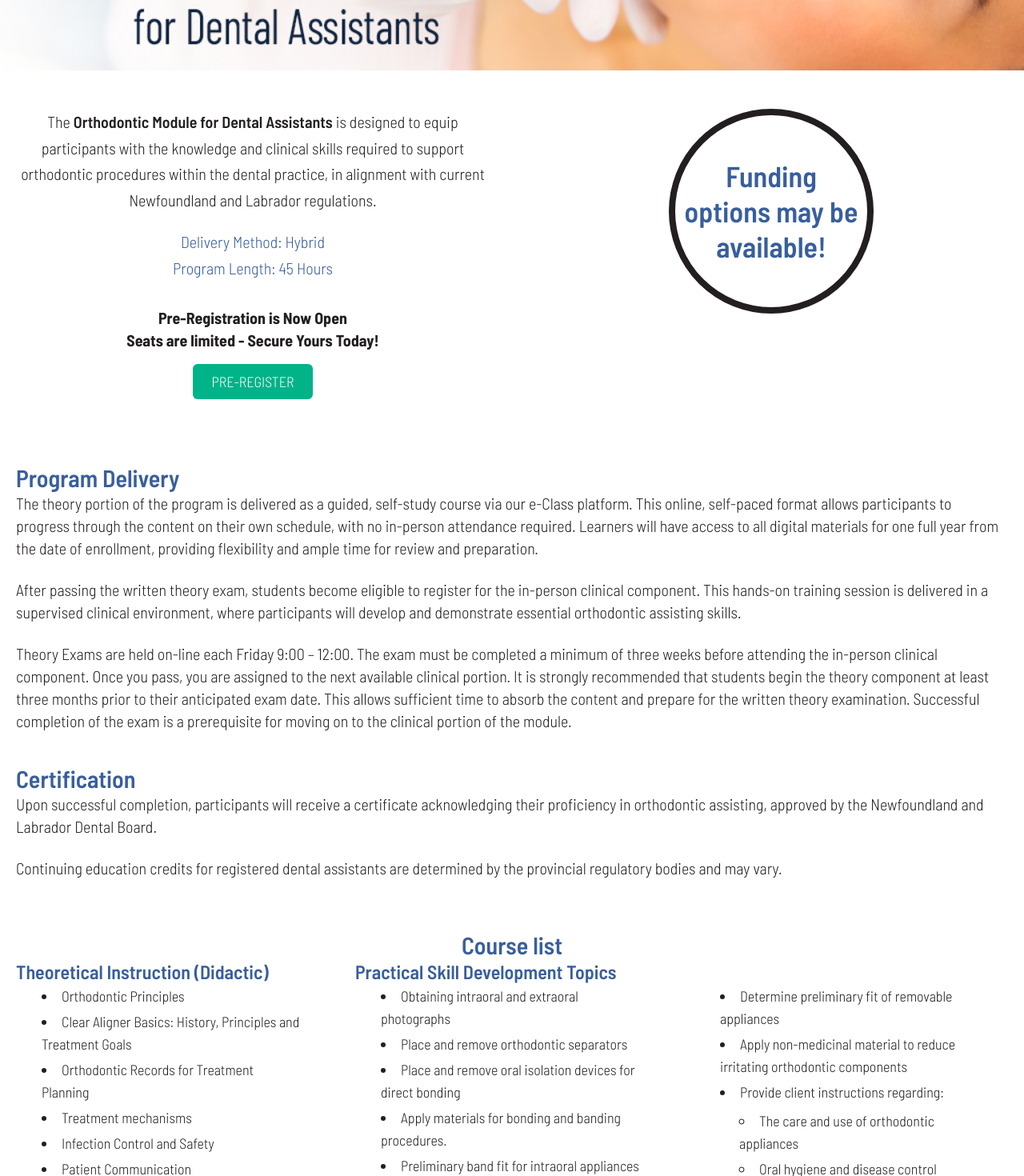
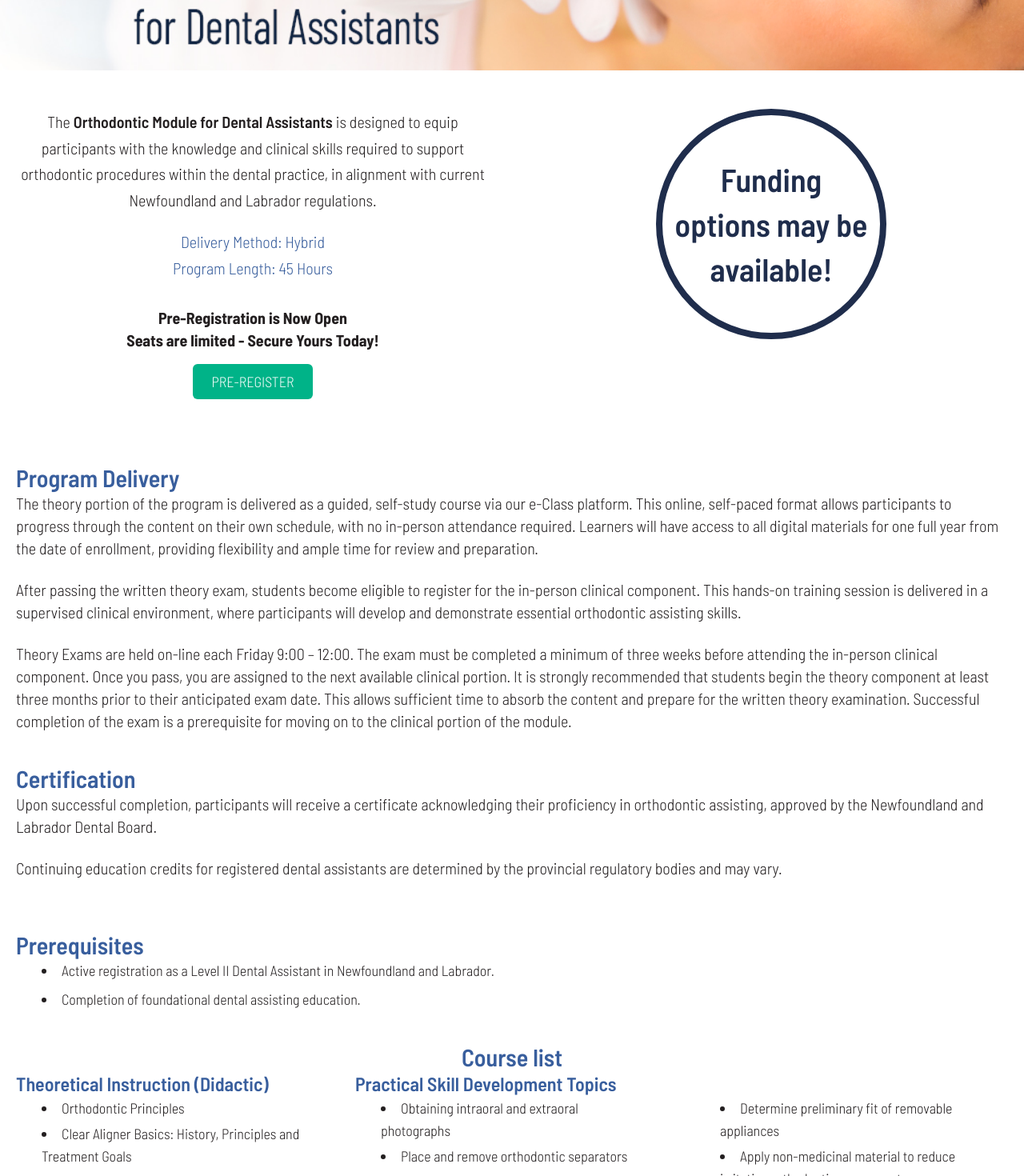
Before and after one commit to KeyinLearningLabs/keyin-ortho, a React (Vite) app: page / in a window 1280 px wide. Shown: the part 360-1830 px from the top of the page at 80% size. Built offline with nearby package versions, Linux system fonts and the light colour scheme.

Commit message:
more changes

```diff
--- a/src/components/shared/MicrocredDescription.tsx
+++ b/src/components/shared/MicrocredDescription.tsx
@@ -11,6 +11,13 @@ const MicrocredDescription = () => {
           Continuing education credits for registered dental assistants are determined by the provincial regulatory
           bodies and may vary.
         </p>
+      </div>
+      <div className="mx-5">
+        <h1 className="mt-10 text-keyin-bright-blue">Prerequisites</h1>
+        <ol className="space-y-2 list-disc list-inside">
+          <li>Active registration as a Level II Dental Assistant in Newfoundland and Labrador.</li>
+          <li>Completion of foundational dental assisting education.</li>
+        </ol>
       </div>
       <div className="mx-5">
         <h1 className="mt-10 text-center text-keyin-bright-blue">Course list</h1>
@@ -124,13 +131,6 @@ const MicrocredDescription = () => {
         </div>
 
         <br />
-        <div className="mx-5 mb-10">
-          <h1 className="mt-10 text-keyin-bright-blue">Prerequisites</h1>
-          <ol className="space-y-2 list-disc list-inside">
-            <li>Active registration as a Level II Dental Assistant in Newfoundland and Labrador.</li>
-            <li>Completion of foundational dental assisting education.</li>
-          </ol>
-        </div>
       </div>
     </>
   )
--- a/src/components/shared/PreRegistration.tsx
+++ b/src/components/shared/PreRegistration.tsx
@@ -35,16 +35,16 @@ const PreRegistration = () => {
         {/* Right Column: Circle & Program Details */}
         <div className="flex flex-col items-center justify-start w-full mt-6 sm:mt-12">
           {/* Circle Badge */}
-          <div className="flex items-center justify-center w-64 h-64 text-center border-8 border-black rounded-full">
-            <div className="px-2 space-y-1 leading-tight">
+          <div className="flex items-center justify-center w-[18rem] h-[18rem] text-center border-8 border-[#1f2d4c] rounded-full">
+            <div className="px-2 space-y-1 leading-[1.3]">
               <div>
-                <span className="text-4xl font-semibold text-keyin-bright-blue">Funding </span>
+                <span className="text-[2.5rem] font-semibold text-[#1f2d4c]">Funding </span>
               </div>
               <div>
-                <span className="text-4xl font-semibold text-keyin-bright-blue">options may be</span>
+                <span className="text-[2.5rem] font-semibold text-[#1f2d4c]">options may be</span>
               </div>
               <div>
-                <span className="text-4xl font-semibold text-keyin-bright-blue">available!</span>
+                <span className="text-[2.5rem] font-semibold text-[#1f2d4c]">available!</span>
               </div>
             </div>
           </div>
```
